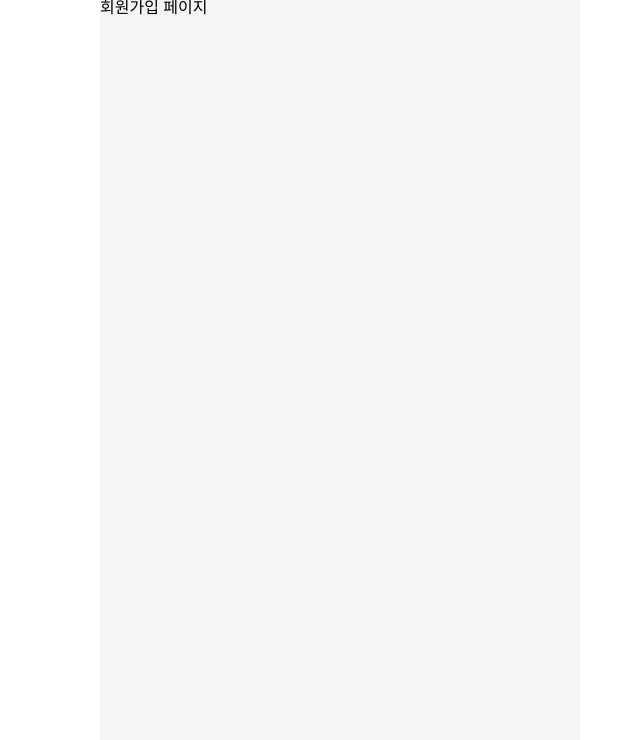
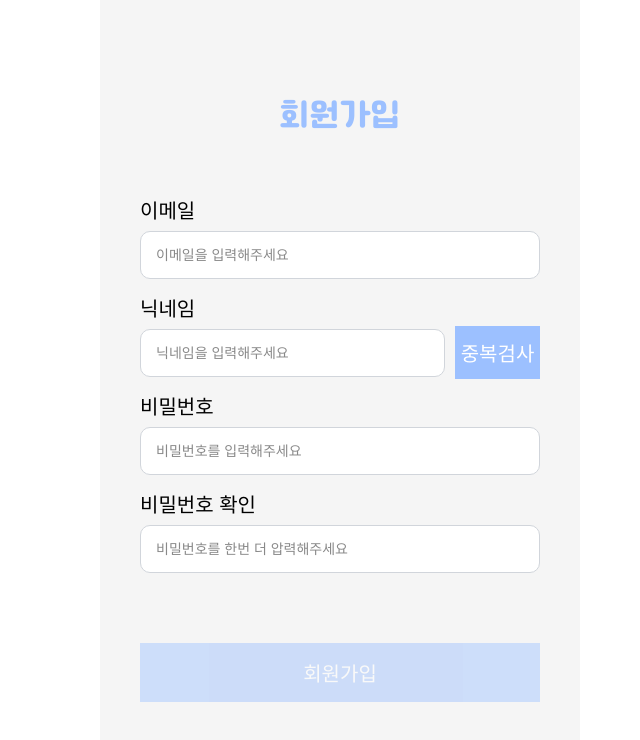
Before and after one commit to FRONT-END-BOOTCAMP-PLUS-3/moongchija, a Next.js app: page /signup in a window 1280 px wide. Shown: the top 740 px of the page, without its empty margins (300-940 px from the left). Built offline with nearby package versions, Linux system fonts and the light colour scheme; a web font is replaced by a local one.

Commit message:
[style] signup 페이지 UI 완성

```diff
--- a/app/signup/page.tsx
+++ b/app/signup/page.tsx
@@ -1,5 +1,15 @@
+"use client";
+import AuthForm from "./_components/AuthForm";
+import styles from "./signup.module.scss";
+
 const SignupPage = () => {
-  return <div> 회원가입 페이지</div>;
+  return (
+    <div className={styles.signupContainer}>
+      <h1 className={styles.signupTitle}>회원가입</h1>
+
+      <AuthForm />
+    </div>
+  );
 };
 
 export default SignupPage;
--- /dev/null
+++ b/app/signup/signup.module.scss
@@ -0,0 +1,15 @@
+.signupContainer {
+  width: 100%;
+  height: 100vh;
+  display: flex;
+  flex-direction: column;
+  justify-content: center;
+  align-items: center;
+  gap: 70px;
+}
+
+.signupTitle {
+  font-family: var(--font-sub);
+  font-size: var(--font-size-lg);
+  color: var(--primary-color);
+}
```
